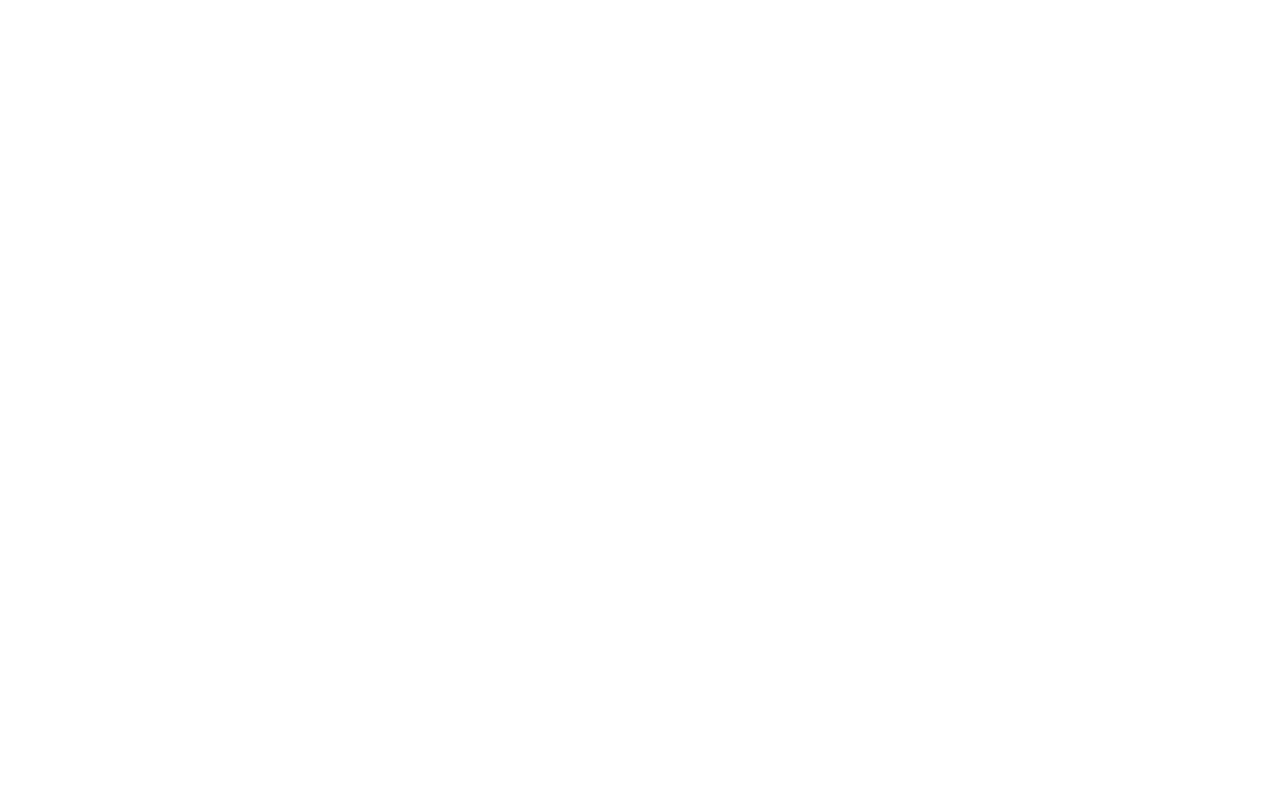
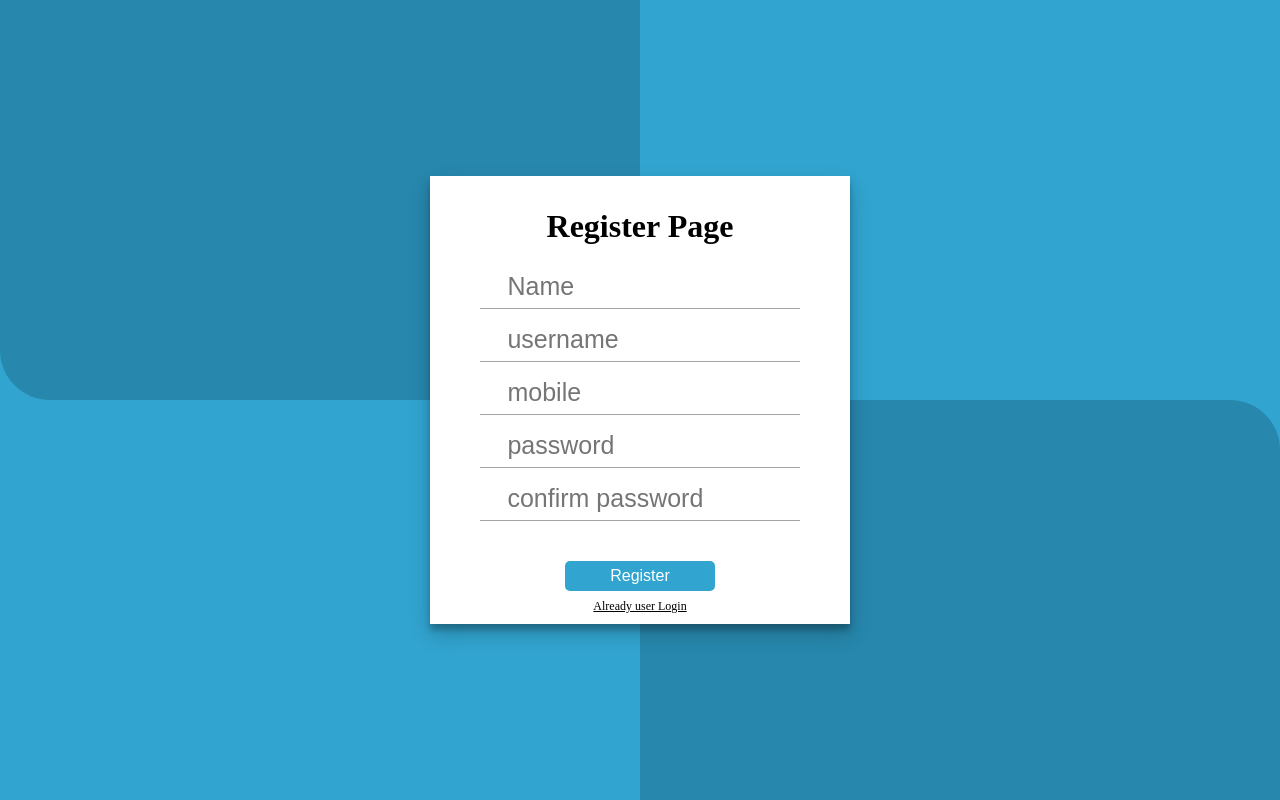
Before and after one commit to oswalgopal/flaskApp, a Flask app: page /register in a window 1280 px wide. Before the commit the page is empty. Run offline with Flask 2, Linux system fonts and the light colour scheme; some libraries are stand-ins or nearby versions.

Commit message:
added signup page

```diff
--- a/LoginPanel/app.py
+++ b/LoginPanel/app.py
@@ -9,6 +9,7 @@ engine = create_engine('postgresql://oswalgopal:oswalgopal25052000@oswalgopal-da
 db = scoped_session(sessionmaker(bind=engine))
 
 @app.route('/')
+@app.route('/login')
 def login():
     return render_template('login.html')
 
--- /dev/null
+++ b/LoginPanel/templates/layout.html
@@ -0,0 +1,17 @@
+<!DOCTYPE html>
+<html>
+    <head>
+        <meta name="viewport"
+            content="width=device-width, user-scalable=no, initial-scale=1.0, maximum-scale=1.0, minimum-scale=1.0">
+        <meta http-equiv="X-UA-Compatible" content="ie=edge">
+        <title>Login Page</title>
+        <link rel="stylesheet" href="https://maxcdn.bootstrapcdn.com/font-awesome/4.4.0/css/font-awesome.min.css">
+        <link rel= "stylesheet"  href= "{{ url_for('static',filename='styles/login.css') }}">
+    </head>
+    <body>
+        <div class='topbox'></div>
+        <div class='bottombox'></div>
+        {% block form %}
+        {% endblock  %}
+    </body>
+</html>
--- a/LoginPanel/templates/register.html
+++ b/LoginPanel/templates/register.html
@@ -0,0 +1,30 @@
+{% extends 'layout.html' %}
+
+{% block form %}
+    <form class="loginCardWrapper" method="POST">
+        <h1>Register Page</h1>
+        <div class="inputWrapper">
+            <i class="far fa-user"></i>
+            <input type="text" name="User name" placeholder="Name">
+        </div>
+        <div class="inputWrapper">
+            <i class="far fa-user"></i>
+            <input type="text" name="User name" placeholder="username">
+        </div>
+        <div class="inputWrapper">
+            <i class="far fa-user"></i>
+            <input type="text" name="User name" placeholder="mobile">
+        </div>
+        <div class="inputWrapper">
+            <i class="fas fa-user"></i>
+            <input type="password" name="password" placeholder="password">
+        </div>
+        <div class="inputWrapper">
+            <i class="fas fa-user"></i>
+            <input type="password" name="password" placeholder="confirm password">
+        </div>
+        <button type="submut">Register</button>
+        <br>
+        <a href="{{url_for('login')}}">Already user Login</a>
+    </form>
+{% endblock  %}
```
Also changed, not shown: LoginPanel/templates/login.html (+9 -18 lines).
